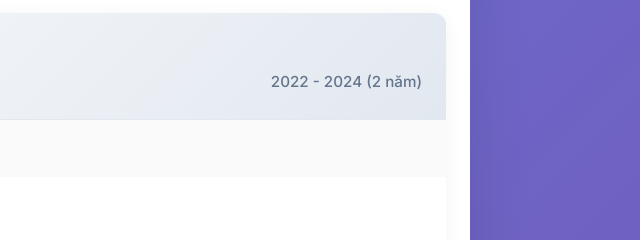
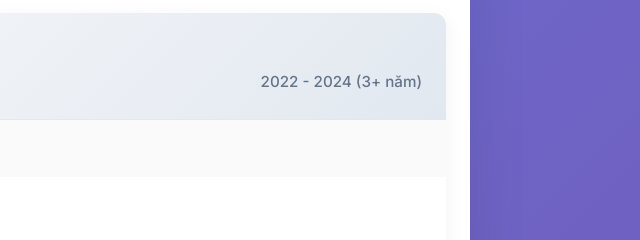
Before and after one commit to NgQuBao/cv-fe, a plain HTML site: page index.html in a window 1280 px wide. Shown: the part 793-1033 px from the top of the page, 620-1260 px from the left. Drawn offline with Linux system fonts and the light colour scheme.

Commit message:
Update employment period in index.html to reflect accurate duration as 3+ years

```diff
--- a/index.html
+++ b/index.html
@@ -602,7 +602,7 @@
             <div class="timeline-header">
               <h4>Lập trình viên Frontend</h4>
               <span class="company">TGL Solution</span>
-              <span class="period">2022 - 2024 (2 năm)</span>
+              <span class="period">2022 - 2024 (3+ năm)</span>
             </div>
             <p class="company-desc">
               Công ty outsourcing cho thị trường Nhật Bản
```
